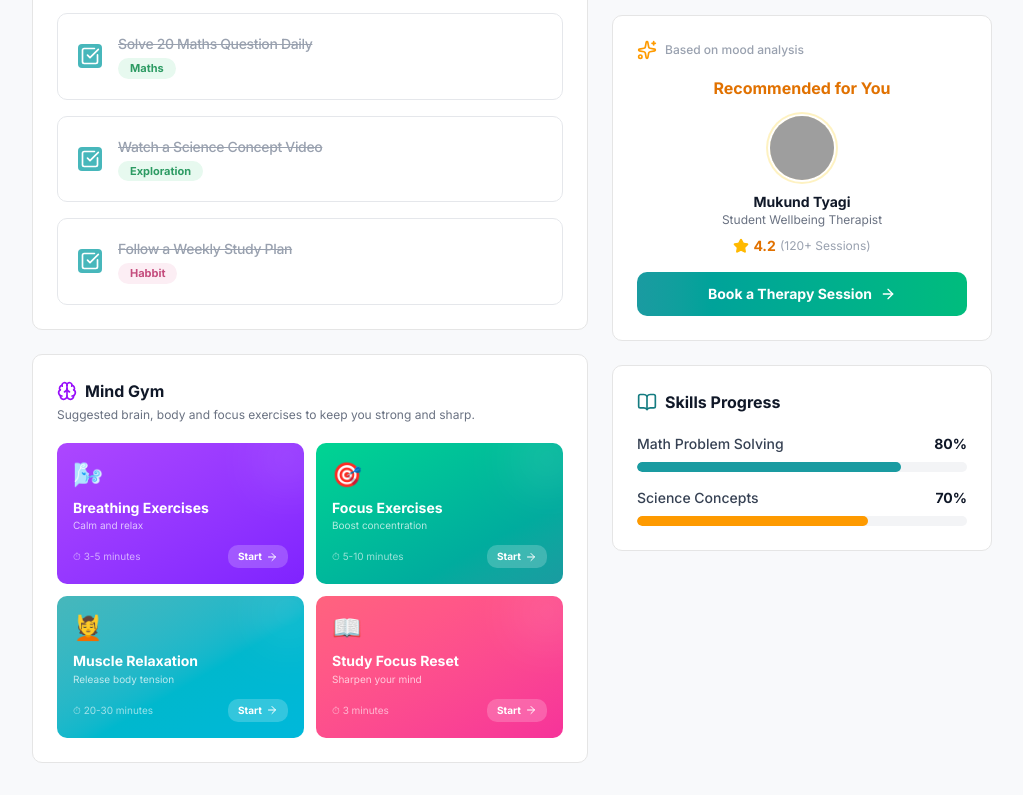
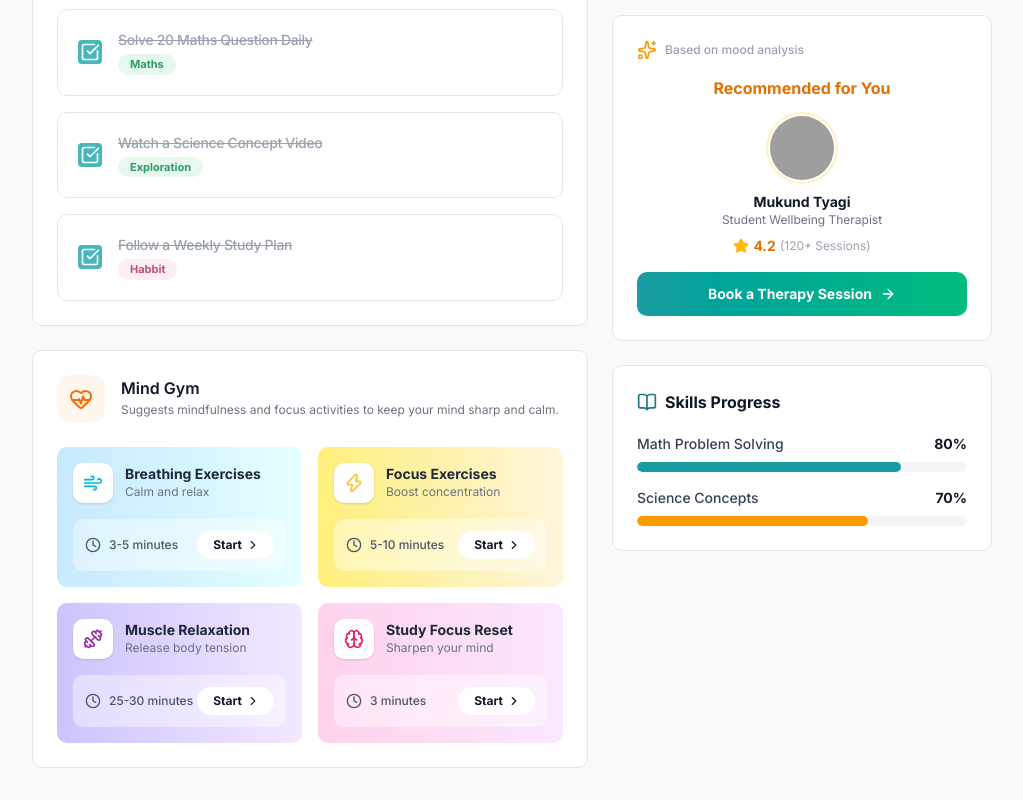
Before and after one commit to anuj-My/consul-it-open, a Next.js app: page / in a window 1280 px wide. Shown: the part 1477-2277 px from the top of the page, without its empty margins (256-1279 px from the left). Built offline with nearby package versions, Linux system fonts and the light colour scheme; grey boxes are pictures that could not be loaded.

Commit message:
created mind-gym component

```diff
--- a/components/dashboard/build-basics.tsx
+++ b/components/dashboard/build-basics.tsx
@@ -54,8 +54,8 @@ export function BuildBasics() {
   return (
     <div className="bg-white rounded-lg border p-6">
       <div className="flex items-center gap-2 mb-6">
-        <CheckSquare className="w-6 h-6 text-teal-500" strokeWidth={2.5} />
-        <h2 className="font-bold text-gray-900 text-lg">Build Basics</h2>
+        <CheckSquare className="w-5 h-5 text-teal-500" strokeWidth={2.5} />
+        <h2 className="font-semibold text-gray-900 text-base">Build Basics</h2>
       </div>
 
       <div className="space-y-4">
--- a/components/dashboard/mind-gym.tsx
+++ b/components/dashboard/mind-gym.tsx
@@ -1,14 +1,16 @@
 "use client";
 
-import { Brain, ArrowRight } from "lucide-react";
+import { Brain, Wind, Zap, Dumbbell, Clock, ChevronRight, HeartPulse } from "lucide-react";
 
 interface GymCard {
   title: string;
   subtitle: string;
   duration: string;
-  bgFrom: string;
-  bgTo: string;
-  emoji: string;
+  bgColor: string;
+  gradientTo: string;
+  accentBg: string;
+  iconColor: string;
+  icon: any;
 }
 
 const CARDS: GymCard[] = [
@@ -16,66 +18,85 @@ const CARDS: GymCard[] = [
     title: "Breathing Exercises",
     subtitle: "Calm and relax",
     duration: "3-5 minutes",
-    bgFrom: "from-purple-500",
-    bgTo: "to-violet-600",
-    emoji: "🌬️",
+    bgColor: "#C7E9FF",
+    gradientTo: "#E4FFFF",
+    accentBg: "bg-white/40",
+    iconColor: "text-[#00BCD4]",
+    icon: Wind,
   },
   {
     title: "Focus Exercises",
     subtitle: "Boost concentration",
     duration: "5-10 minutes",
-    bgFrom: "from-emerald-400",
-    bgTo: "to-teal-500",
-    emoji: "🎯",
+    bgColor: "#FEEF7B",
+    gradientTo: "#FEF5DC",
+    accentBg: "bg-white/40",
+    iconColor: "text-[#FBC02D]",
+    icon: Zap,
   },
   {
     title: "Muscle Relaxation",
     subtitle: "Release body tension",
-    duration: "20-30 minutes",
-    bgFrom: "from-teal-400",
-    bgTo: "to-cyan-500",
-    emoji: "💆",
+    duration: "25-30 minutes",
+    bgColor: "#CEC3FF",
+    gradientTo: "#F3E8FF",
+    accentBg: "bg-white/40",
+    iconColor: "text-[#9C27B0]",
+    icon: Dumbbell,
   },
   {
     title: "Study Focus Reset",
     subtitle: "Sharpen your mind",
     duration: "3 minutes",
-    bgFrom: "from-rose-400",
-    bgTo: "to-pink-500",
-    emoji: "📖",
+    bgColor: "#FFD1EB",
+    gradientTo: "#FAE8FF",
+    accentBg: "bg-white/40",
+    iconColor: "text-[#E91E63]",
+    icon: Brain,
   },
 ];
 
 export function MindGym() {
   return (
     <div className="bg-white rounded-lg border p-6">
-      <div className="flex items-center gap-2 mb-1">
-        <Brain className="w-5 h-5 text-purple-600" />
-        <h2 className="font-bold text-gray-900">Mind Gym</h2>
+      <div className="flex gap-4 mb-6">
+        <div className="w-12 h-12 rounded-xl bg-orange-50 flex items-center justify-center shrink-0">
+          <HeartPulse className="w-6 h-6 text-orange-500" />
+        </div>
+        <div className="flex flex-col justify-center">
+          <h2 className="font-semibold text-gray-900 text-base leading-none mb-1.5">Mind Gym</h2>
+          <p className="text-xs text-gray-500 leading-tight">
+            Suggests mindfulness and focus activities to keep your mind sharp and calm.
+          </p>
+        </div>
       </div>
-      <p className="text-xs text-gray-500 mb-5">
-        Suggested brain, body and focus exercises to keep you strong and sharp.
-      </p>
 
-      <div className="grid grid-cols-2 gap-3">
+      <div className="grid grid-cols-2 gap-4">
         {CARDS.map((card) => (
           <div
             key={card.title}
-            className={`bg-gradient-to-br ${card.bgFrom} ${card.bgTo} rounded-lg p-4 text-white relative overflow-hidden group transition-all cursor-pointer`}
+            style={{
+              background: `linear-gradient(to right, ${card.bgColor}, ${card.gradientTo})`
+            }}
+            className="p-4 rounded-lg overflow-hidden flex flex-col group cursor-pointer transition-transform hover:scale-[1.01]"
           >
-            {/* Background glow */}
-            <div className="absolute top-0 right-0 w-16 h-16 bg-white/10 rounded-full -mr-4 -mt-4 blur-xl" />
+            <div className="flex gap-3">
+              <div className="w-10 h-10 rounded-lg bg-white flex items-center justify-center shrink-0 shadow-sm">
+                <card.icon className={`w-5 h-5 ${card.iconColor}`} />
+              </div>
+              <div className="flex flex-col justify-center">
+                <h3 className="text-sm font-bold text-gray-800 leading-tight">{card.title}</h3>
+                <p className="text-xs text-gray-500 mt-0.5">{card.subtitle}</p>
+              </div>
+            </div>
 
-            <div className="text-2xl mb-2">{card.emoji}</div>
-            <h3 className="text-sm font-bold mb-0.5 leading-tight">{card.title}</h3>
-            <p className="text-[10px] text-white/70 mb-3">{card.subtitle}</p>
-
-            <div className="flex items-center justify-between">
-              <span className="text-[10px] text-white/60 flex items-center gap-1">
-                ⏱ {card.duration}
-              </span>
-              <button className="flex items-center gap-1 text-[10px] font-bold text-white bg-white/20 hover:bg-white/30 px-2.5 py-1 rounded-lg transition-colors">
-                Start <ArrowRight className="w-3 h-3" />
+            <div className={`${card.accentBg} p-3 rounded-lg flex mt-4 items-center justify-between`}>
+              <div className="flex items-center gap-2 text-gray-600">
+                <Clock className="w-4 h-4" />
+                <span className="text-xs font-medium">{card.duration}</span>
+              </div>
+              <button className="bg-white text-gray-900 text-xs font-bold py-1.5 pl-4 pr-3.5 rounded-full flex items-center gap-1 hover:shadow-md transition-shadow">
+                Start <ChevronRight className="w-3.5 h-3.5" />
               </button>
             </div>
           </div>
```
